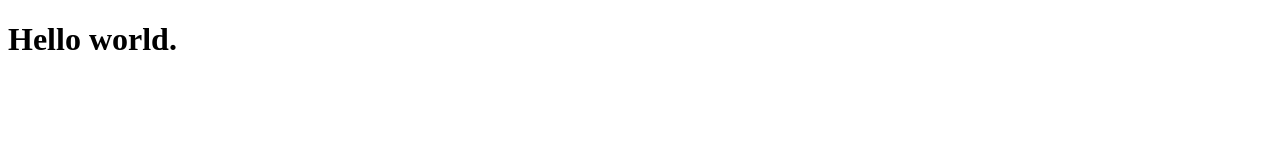
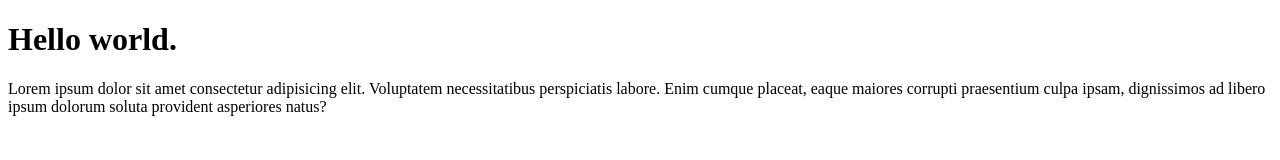
Before and after one commit to jonathanjwatson/deploy-test, a plain HTML site: page index.html in a window 1280 px wide. Drawn offline with Linux system fonts and the light colour scheme.

Commit message:
added paragraph

```diff
--- a/index.html
+++ b/index.html
@@ -2,16 +2,24 @@
 <!--[if lt IE 7]>      <html class="no-js lt-ie9 lt-ie8 lt-ie7"> <![endif]-->
 <!--[if IE 7]>         <html class="no-js lt-ie9 lt-ie8"> <![endif]-->
 <!--[if IE 8]>         <html class="no-js lt-ie9"> <![endif]-->
-<!--[if gt IE 8]><!--> <html class="no-js"> <!--<![endif]-->
+<!--[if gt IE 8]><!-->
+<html class="no-js">
+  <!--<![endif]-->
   <head>
-        <meta charset="utf-8">
-        <meta http-equiv="X-UA-Compatible" content="IE=edge">
+    <meta charset="utf-8" />
+    <meta http-equiv="X-UA-Compatible" content="IE=edge" />
     <title></title>
-        <meta name="description" content="">
-        <meta name="viewport" content="width=device-width, initial-scale=1">
-        <link rel="stylesheet" href="">
+    <meta name="description" content="" />
+    <meta name="viewport" content="width=device-width, initial-scale=1" />
+    <link rel="stylesheet" href="" />
   </head>
   <body>
     <h1>Hello world.</h1>
+    <p>
+      Lorem ipsum dolor sit amet consectetur adipisicing elit. Voluptatem
+      necessitatibus perspiciatis labore. Enim cumque placeat, eaque maiores
+      corrupti praesentium culpa ipsam, dignissimos ad libero ipsum dolorum
+      soluta provident asperiores natus?
+    </p>
   </body>
 </html>
```
Lines whose indentation alone changed are shown as unchanged.
